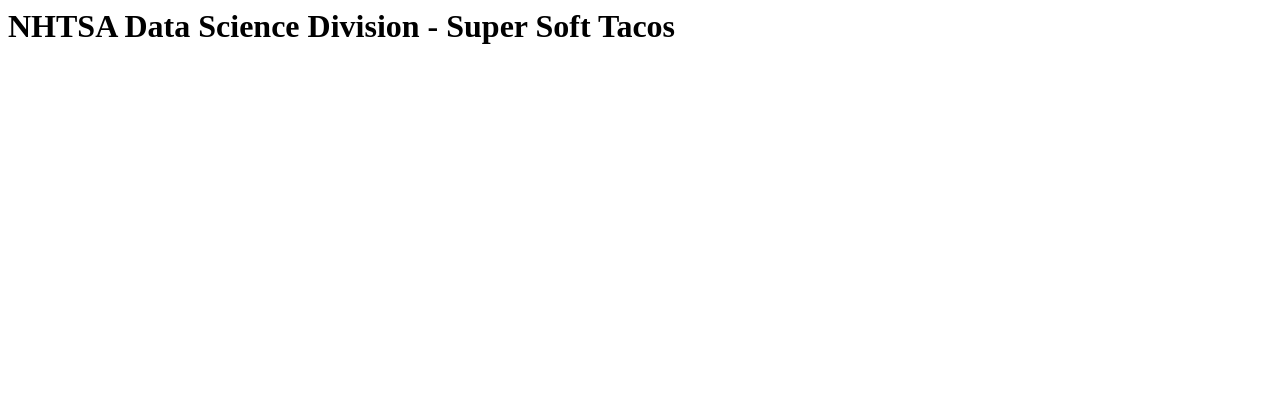
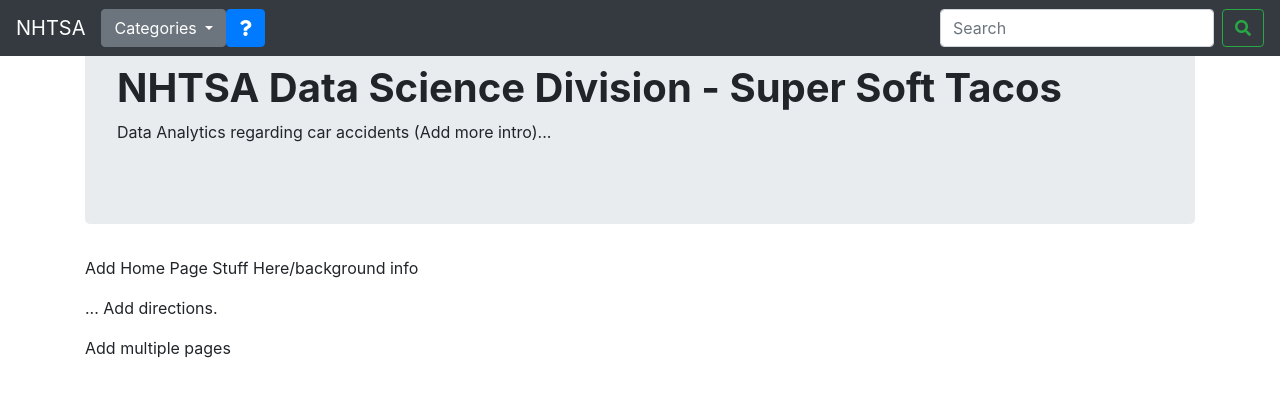
Before and after one commit to Marcoror150/MSCS-Project, a Flask app: template app/templates/index.html in a window 1280 px wide. Shown: the top 397 px of the page. Run offline with Flask 2, Linux system fonts and the light colour scheme; the template is opened without the code that fills it, so the values that code supplies are empty; some libraries are stand-ins or nearby versions.

Commit message:
Did some very basic bootsrap for the home page. A lot more layout is needed to be done on the home page/further pages. Will get further into front-end design as the functionality of our code becomes more set in stone.

```diff
--- a/app/templates/index.html
+++ b/app/templates/index.html
@@ -1,8 +1,95 @@
-<html>
+<!doctype html>
+<html lang="en">
     <head>
-        <title>NHTSA Data Science</title>
+        <!-- Required meta tags -->
+        <meta charset="utf-8">
+        <meta name="viewport" content="width=device-width, initial-scale=1, shrink-to-fit=no">
+
+        <!-- Bootstrap CSS -->
+        <link rel="stylesheet" href="https://maxcdn.bootstrapcdn.com/bootstrap/4.0.0/css/bootstrap.min.css" integrity="sha384-Gn5384xqQ1aoWXA+058RXPxPg6fy4IWvTNh0E263XmFcJlSAwiGgFAW/dAiS6JXm" crossorigin="anonymous">
+        <script src="https://ajax.googleapis.com/ajax/libs/jquery/3.4.1/jquery.min.js"></script>
+        <script src="https://maxcdn.bootstrapcdn.com/bootstrap/3.4.0/js/bootstrap.min.js"></script>
+        <!-- Icons -->
+        <link rel="stylesheet" href="https://use.fontawesome.com/releases/v5.7.0/css/all.css" integrity="sha384-lZN37f5QGtY3VHgisS14W3ExzMWZxybE1SJSEsQp9S+oqd12jhcu+A56Ebc1zFSJ" crossorigin="anonymous">
+
+        <title>NHTSA Data Science - Super Soft Tacos</title>
     </head>
     <body>
-        <h1>NHTSA Data Science Division - Super Soft Tacos</h1>
+
+        <nav class="navbar navbar-toggleable-md navbar-expand-sm bg-dark navbar-dark fixed-top">
+
+                <button class="navbar-toggler navbar-toggler-right" type="button" data-toggle="collapse" data-target="#navbarTogglerDemo02" aria-controls="navbarTogglerDemo02" aria-expanded="false" aria-label="Toggle navigation">
+                    <span class="navbar-toggler-icon"></span>
+                </button>
+            <!-- Logo, with link to our GitHub Repository -->
+            <a class="navbar-brand" href="https://github.com/Marcoror150/MSCS-Project">NHTSA</a>
+
+            <!-- Make these Drop-downs/buttons left-jusitfied, the search bar right-justified... -->
+            <ul class="navbar-nav mr-auto mt-2 mt-md-0">
+                <!-- Drop-down menu for categories -->
+                <div class="dropdown">
+                    <button class="btn btn-secondary dropdown-toggle" type="button" id="dropdownMenuButton" data-toggle="dropdown" aria-haspopup="true" aria-expanded="false">
+                        Categories
+                    </button>
+                    <div class="dropdown-menu" aria-labelledby="dropdownMenuButton">
+                        <a class="dropdown-item" href="#">Multiple Fatalities</a>
+                        <a class="dropdown-item" href="#">Car Age</a>
+                        <a class="dropdown-item" href="#">Location</a>
+                    </div>
+                </div>
+
+                <!-- Button for Help Modal-->
+                <button type="button" class="btn btn-primary" data-toggle="modal" data-target="#myModal">
+                    <i class="fas fa-question"></i>
+                </button>
+            </ul>
+
+
+            <!-- Search Form -->
+            <form class="form-inline my-2 my-lg-0">
+                <input class="form-control mr-sm-2" type="search" placeholder="Search" aria-label="Search">
+                <button class="btn btn-outline-success my-2 my-sm-0" type="submit"><i class="fas fa-search"></i></button>
+            </form>
+        </nav>
+
+        <div class="container">
+                <div class="jumbotron">
+                    <h1 class="font-weight-bold">NHTSA Data Science Division - Super Soft Tacos</h1>
+                    <p>Data Analytics regarding car accidents (Add more intro)...</p>
+                </div>
+                <p>Add Home Page Stuff Here/background info</p>
+                <p>... Add directions.</p>
+                <p>Add multiple pages</p>
+        </div>
+
+        <!-- Help Modal Contents -->
+        <div class="modal" id="myModal">
+            <div class="modal-dialog">
+                <div class="modal-content">
+
+                    <!-- Modal Header -->
+                    <div class="modal-header">
+                        <h4 class="modal-title">Help</h4>
+                        <button type="button" class="close" data-dismiss="modal">&times;</button>
+                    </div>
+
+                    <!-- Modal body -->
+                    <div class="modal-body">
+                        <p>hi</p>
+                    </div>
+
+                    <!-- Modal footer -->
+                    <div class="modal-footer">
+                        <button type="button" class="btn btn-danger" data-dismiss="modal">Close</button>
+                    </div>
+
+                </div>
+            </div>
+        </div>
+
+
+        <script src="https://code.jquery.com/jquery-3.2.1.slim.min.js" integrity="sha384-KJ3o2DKtIkvYIK3UENzmM7KCkRr/rE9/Qpg6aAZGJwFDMVNA/GpGFF93hXpG5KkN" crossorigin="anonymous"></script>
+        <script src="https://cdnjs.cloudflare.com/ajax/libs/popper.js/1.12.9/umd/popper.min.js" integrity="sha384-ApNbgh9B+Y1QKtv3Rn7W3mgPxhU9K/ScQsAP7hUibX39j7fakFPskvXusvfa0b4Q" crossorigin="anonymous"></script>
+        <script src="https://maxcdn.bootstrapcdn.com/bootstrap/4.0.0/js/bootstrap.min.js" integrity="sha384-JZR6Spejh4U02d8jOt6vLEHfe/JQGiRRSQQxSfFWpi1MquVdAyjUar5+76PVCmYl" crossorigin="anonymous"></script>
     </body>
 </html>
```
